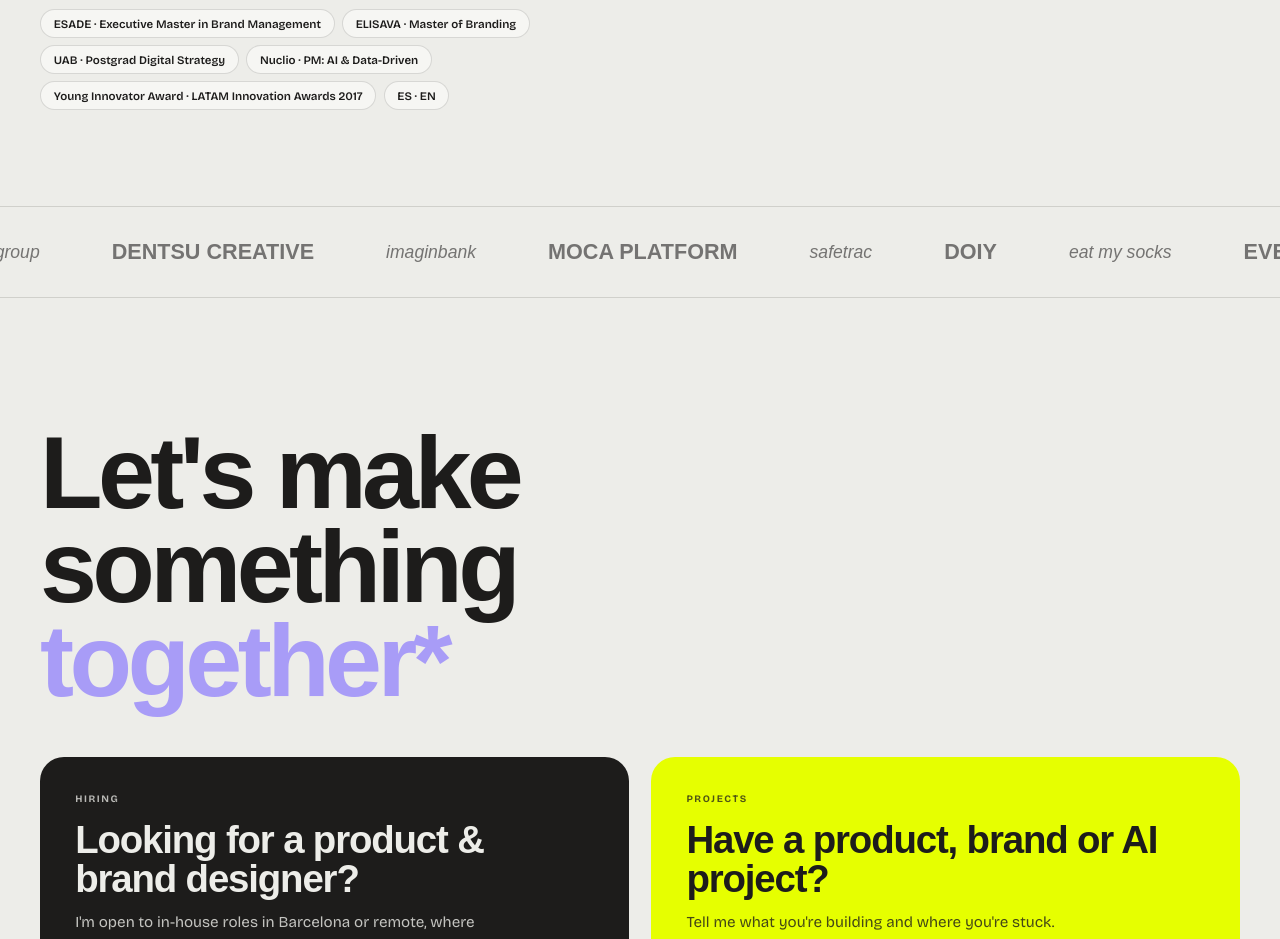
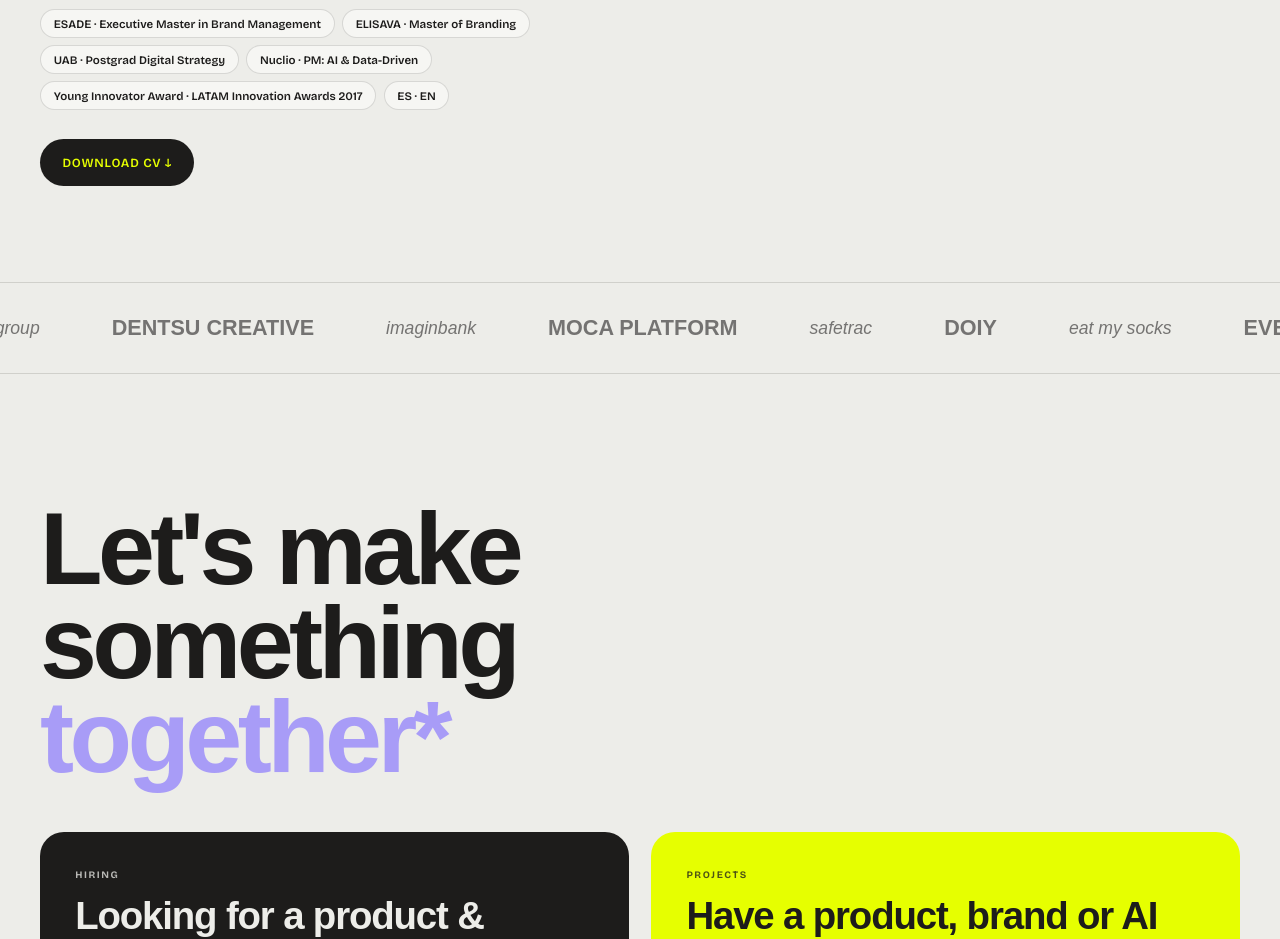
Before and after one commit to thebananalab/rosedays-portfolio, a plain HTML site: page index.html in a window 1280 px wide. Shown: the part 6560-7499 px from the top of the page. Drawn offline with nearby package versions, Linux system fonts and the light colour scheme; a web font is replaced by a local one.

Commit message:
Add redesigned CV PDF and Download CV button in About
Co-Authored-By: Claude Sonnet 5.5 <noreply@anthropic.com>
Claude-Session: https://claude.ai/code/session_0194m8K7JdqHYR2ij5K3niLF

```diff
--- a/index.html
+++ b/index.html
@@ -487,6 +487,7 @@ footer{padding:2rem 1.2rem 1.2rem}
       <p class="sub">As a freelance consultant I have built brands for lifestyle, fashion and other independent businesses, defining <b>brand universes (voice, visual codes, guidelines)</b> and turning them into consistent content across campaigns, social, email, web and e-commerce.</p>
       <p class="sub">Through Rose Days I work with AI every day, <b>integrating generative AI into creative workflows</b> and building AI brand tools (Alyne, BARE) to speed up asset production without losing brand integrity. Organised and self-directed, used to owning projects end to end, and <b>bilingual in English and Spanish</b>.</p>
       <div class="edu"><span>ESADE · Executive Master in Brand Management</span><span>ELISAVA · Master of Branding</span><span>UAB · Postgrad Digital Strategy</span><span>Nuclio · PM: AI &amp; Data-Driven</span><span>Young Innovator Award · LATAM Innovation Awards 2017</span><span>ES · EN</span></div>
+      <div class="btns" style="margin-top:1.8rem"><a class="btn primary" href="Laura_Rosa_Diaz_CV.pdf" download="Laura_Rosa_Diaz_CV.pdf">Download CV ↓</a></div>
     </div>
     <ol class="exp reveal">
       <li><b>EDUCA EDTECH Group</b><time>2025 — now</time><span>Brand &amp; Digital Manager · AI tools</span></li>
```
Also changed, not shown: 1 other file.
